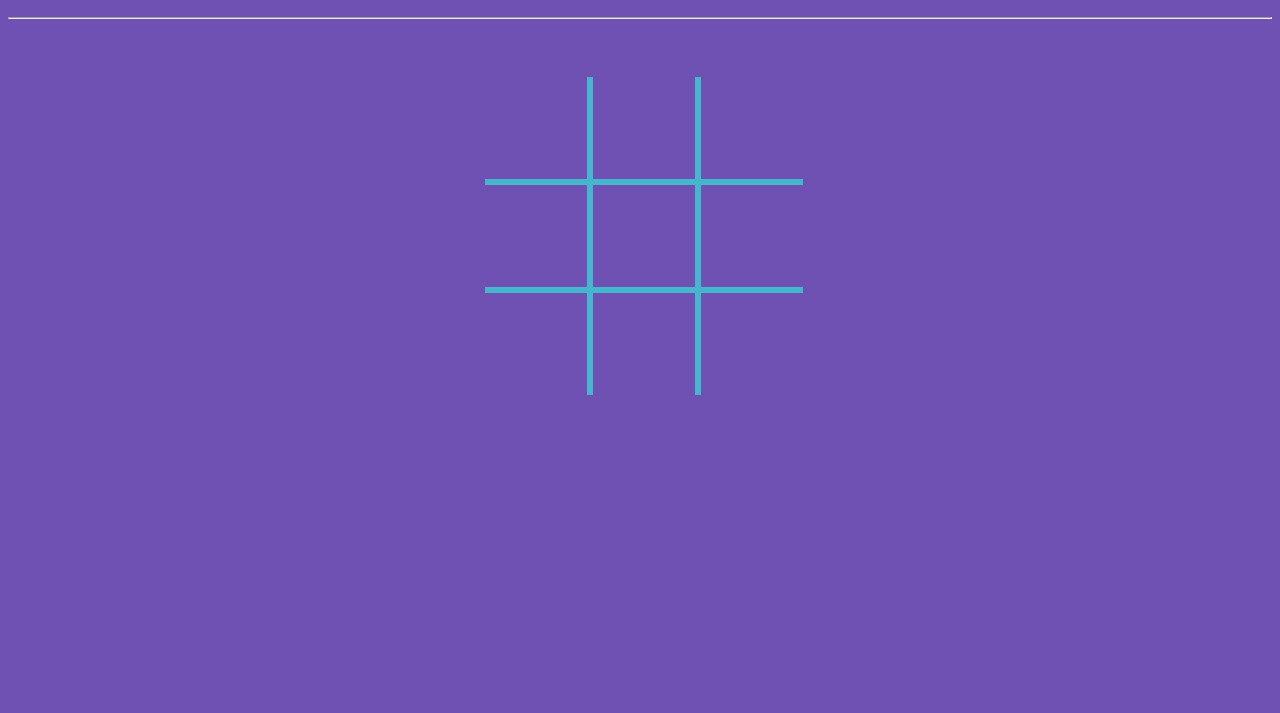
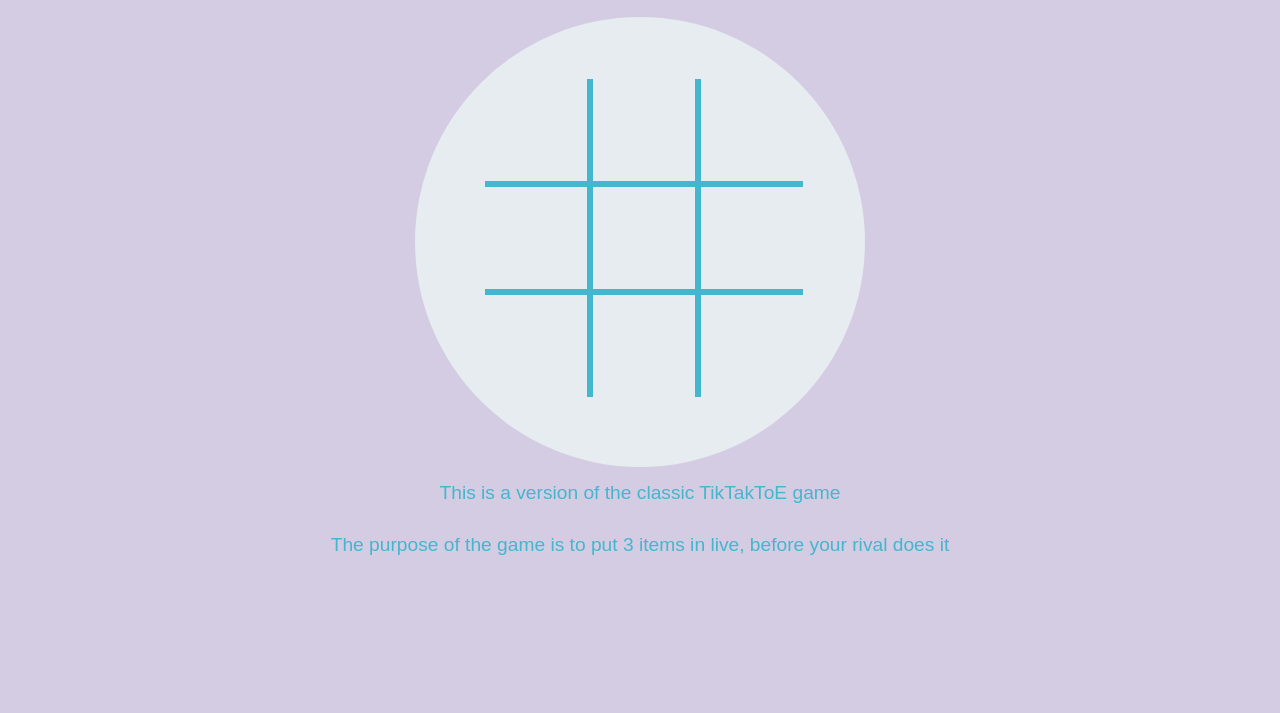
Before and after one commit to Code-Institute-Submissions/tictactoe-11, a plain HTML site: page index.html in a window 1280 px wide. Shown: the part 87-800 px from the top of the page. Drawn offline with Linux system fonts and the light colour scheme.

Commit message:
Modify style

```diff
--- a/assets/css/style.css
+++ b/assets/css/style.css
@@ -1,9 +1,9 @@
 /* --------- Global style */
 
 body {
-    background-color: rgba(77, 41, 162, 0.813);
+    background-color: rgba(202, 193, 221, 0.813);
     font-family: "Raleway", sans-serif;
-    color: #fff;
+    color: rgb(68, 182, 205);
     text-align: center;
 }
 
@@ -12,7 +12,22 @@ body {
     text-align: center;
     font-size: 2.5rem;
     height: 50px;
+    background-color: #7e71c7;
 }
+/* Gaming Area */
+.game-area {
+    background-color: #E6ECF0;
+    box-sizing: border-box;
+    width: 85%;
+    height: 65vh;
+    max-height: 450px;
+    max-width: 450px;
+    margin-left: auto;
+    margin-right: auto;
+    padding: 1%;
+    border-radius: 50%;
+}
+
 
 /* Shaping the table*/
 td {
@@ -53,7 +68,7 @@ table tr td:last-child {
     display: none;
     width: 200px;
     top: 120px;
-    background-color: rgba(205, 44, 91, 0.4);
+    background-color: rgba(237, 237, 32, 0.4);
     position: absolute;
     left: 50%;
     margin-left: -100px;
@@ -61,6 +76,17 @@ table tr td:last-child {
     padding-bottom: 50px;
     text-align: center;
     border-radius: 5px;
-    color: #ffffff;
     font-size: 2em;
 }
+
+.explain {
+    display: block;
+}
+
+.scores {
+    display: inline-block;
+    padding: 10px;
+    margin: 5px auto;
+    width: 60%;
+    font-size: 1.2rem;
+}
--- a/index.html
+++ b/index.html
@@ -9,7 +9,7 @@
 </head>
 <body>
     <h1 class="heading"><i class="fa-regular fa-star"></i> TiK TaK ToE <i class="fa-regular fa-star"></i></h1>
-    <hr>
+    <div class="game-area">
         <table>
             <tr>
                 <td class="cell" id="0"></td>
@@ -33,6 +33,11 @@
         <div id="text"></div>
         <button onClick="startGame()">Replay</button>
     </div>
+    <div class="explain">
+        <p class="scores">This is a version of the classic TikTakToE game</p>
+        <p class="scores">The purpose of the game is to put 3 items in live, before your rival does it</p>
+    </div>
+
 
 
     <script src="assets/js/script.js"></script>
```
